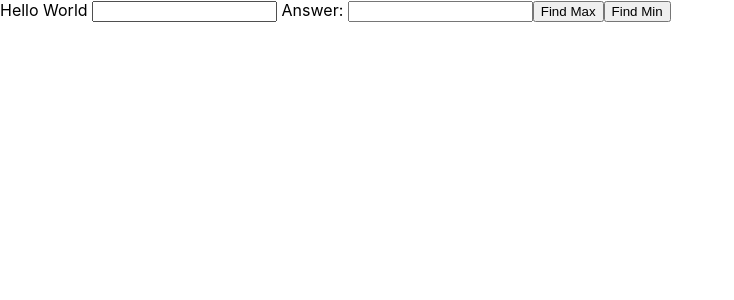
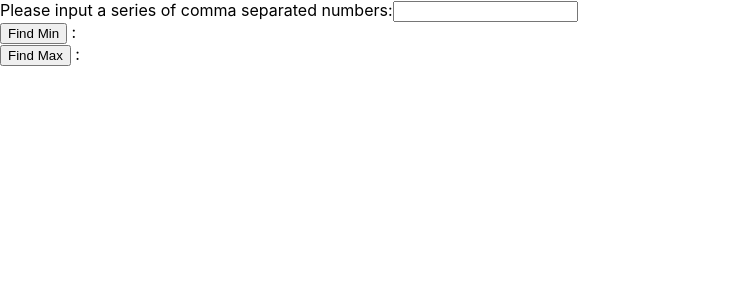
Before and after one commit to ethanfreire/playground, a React (Create React App) app: page / in a window 1280 px wide. Shown: the top 300 px of the page, without its empty margins (0-734 px from the left). Built offline with nearby package versions, Linux system fonts and the light colour scheme.

Commit message:
finished work on Q5

```diff
--- a/src/findMinMax.js
+++ b/src/findMinMax.js
@@ -1,17 +1,51 @@
-import {useState} from 'react';
+import { useState } from "react";
 
 const FindMinMax = () => {
+  const [inputString, setInputString] = useState("");
+  const [minimum, setMinimum] = useState("");
+  const [maximum, setMaximum] = useState("");
+  console.log({ inputString });
 
+  //check arrary bigger than 1, not 0,
 
-return(
-<div>
-    <label> Hello World <input type="text"/></label>
-    <label htmlFor="answer"> Answer: <input type="text" /></label>
-    <button>Find Max</button>
-    <button>Find Min</button>
+  const findMin = () => {
+    const inputArray = inputString.split(",");
+    const numberArray = inputArray.map((entry) => {
+      return +entry;
+    });
+    const minNumber = Math.min(...numberArray);
+    console.log(`you hit the findMin method ${JSON.stringify(numberArray)}`);
 
+    return setMinimum(minNumber);
+  };
+  const findMax = () => {
+    const inputArray = inputString.split(",");
+    const numberArray = inputArray.map((entry) => {
+      return +entry;
+    });
+    const maxNumber = Math.max(...numberArray);
+    console.log(`you hit the findMax method ${JSON.stringify(numberArray)}`);
 
-</div>
-    )
+    return setMaximum(maxNumber);
+  };
+
+  return (
+    <div className="finderContainer">
+      <div className="inputFieldContainer">
+        <label>Please input a series of comma separated numbers:</label>
+        <input onChange={(e) => setInputString(e.target.value)} type="text" />
+      </div>
+
+      <div className="findMinContainer">
+        <button onClick={() => findMin()}>Find Min</button>
+        <span> : {minimum}</span>
+      </div>
+
+      <div className="findMaxContainer">
+        <button onClick={() => findMax()}>Find Max</button>
+        <span> : {maximum}</span>
+      </div>
+    </div>
+  );
 };
 export default FindMinMax;
```
